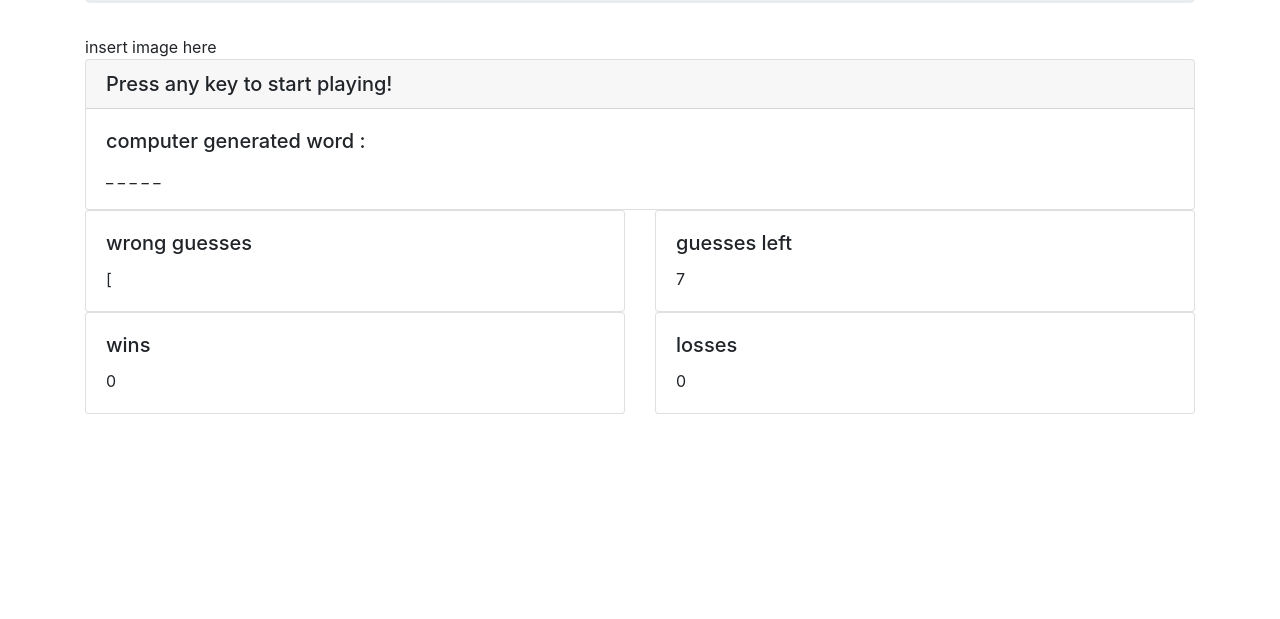
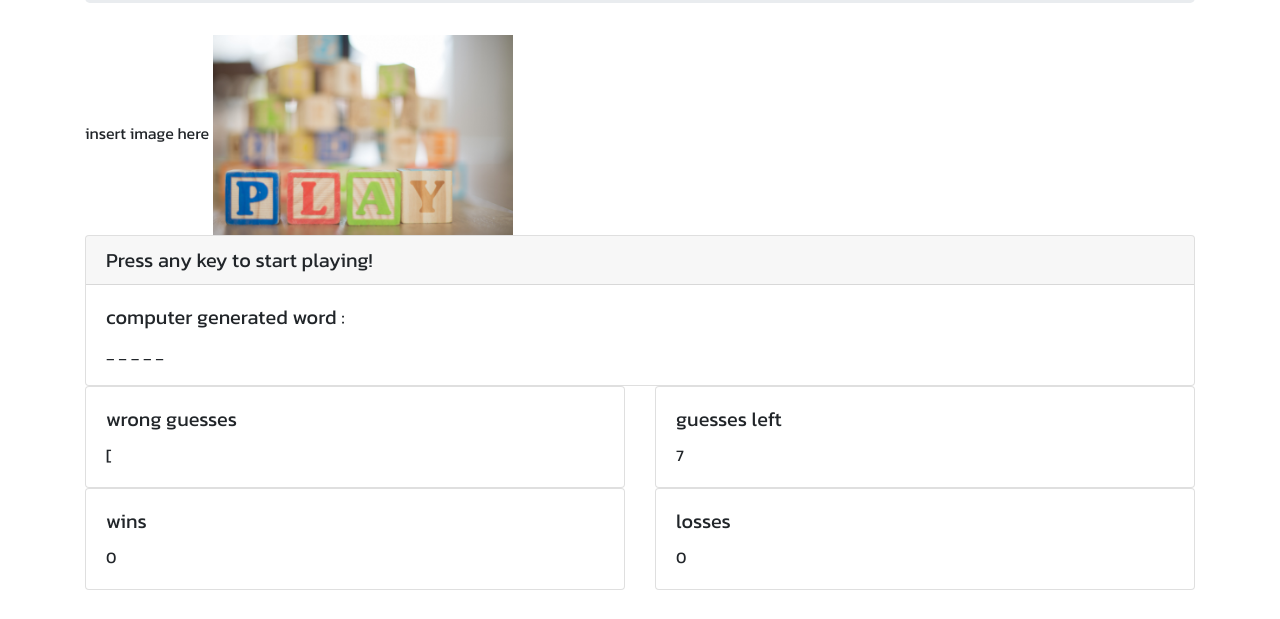
Before and after one commit to andrewpetersondev/word-guess-game, a plain HTML site: page index.html in a window 1280 px wide. Shown: the part 181-800 px from the top of the page. Drawn offline with nearby package versions, Linux system fonts and the light colour scheme.

Commit message:
updated styling

```diff
--- a/assets/css/style.css
+++ b/assets/css/style.css
@@ -1,3 +1,11 @@
+body {
+  font-family: "Kanit", sans-serif;
+}
+
 .jumbotron {
-    text-align: center;
+  text-align: center;
 }
+
+img {
+  width: 300px;
+}
--- a/index.html
+++ b/index.html
@@ -8,12 +8,19 @@
     />
     <meta http-equiv="X-UA-Compatible" content="ie=edge" />
     <title>Word Guess Game</title>
+    <!-- google font -->
+    <link
+      href="https://fonts.googleapis.com/css?family=Kanit&display=swap"
+      rel="stylesheet"
+    />
+    <!-- bootstrap -->
     <link
       rel="stylesheet"
       href="https://stackpath.bootstrapcdn.com/bootstrap/4.3.1/css/bootstrap.min.css"
       integrity="sha384-ggOyR0iXCbMQv3Xipma34MD+dH/1fQ784/j6cY/iJTQUOhcWr7x9JvoRxT2MZw1T"
       crossorigin="anonymous"
     />
+    <!-- custom styles -->
     <link rel="stylesheet" href="./assets/css/style.css" />
   </head>
 
@@ -27,6 +34,11 @@
         <div class="col-12">
           <div id="word-div">
             <span>insert image here</span>
+            <img
+              src="./assets/images/alphabet-blocks-blur-591652.jpg"
+              class="img-fluid"
+              alt="Responsive image"
+            />
           </div>
         </div>
       </div>
@@ -46,7 +58,7 @@
                 <div class="card">
                   <div class="card-body">
                     <h5 class="card-title">wrong guesses</h5>
-                    <p class="card-text">[<span id="wrong-guesses"></span></p>
+                    <p class="card-text">[ <span id="wrong-guesses"></span></p>
                   </div>
                 </div>
               </div>
@@ -82,6 +94,7 @@
       </div>
     </div>
 
+    <!-- bootstrap scripts -->
     <script
       src="https://code.jquery.com/jquery-3.3.1.slim.min.js"
       integrity="sha384-q8i/X+965DzO0rT7abK41JStQIAqVgRVzpbzo5smXKp4YfRvH+8abtTE1Pi6jizo"
@@ -97,6 +110,7 @@
       integrity="sha384-JjSmVgyd0p3pXB1rRibZUAYoIIy6OrQ6VrjIEaFf/nJGzIxFDsf4x0xIM+B07jRM"
       crossorigin="anonymous"
     ></script>
+    <!-- game logic -->
     <script src="./assets/javascript/game.js" type="text/javascript"></script>
   </body>
 </html>
```
